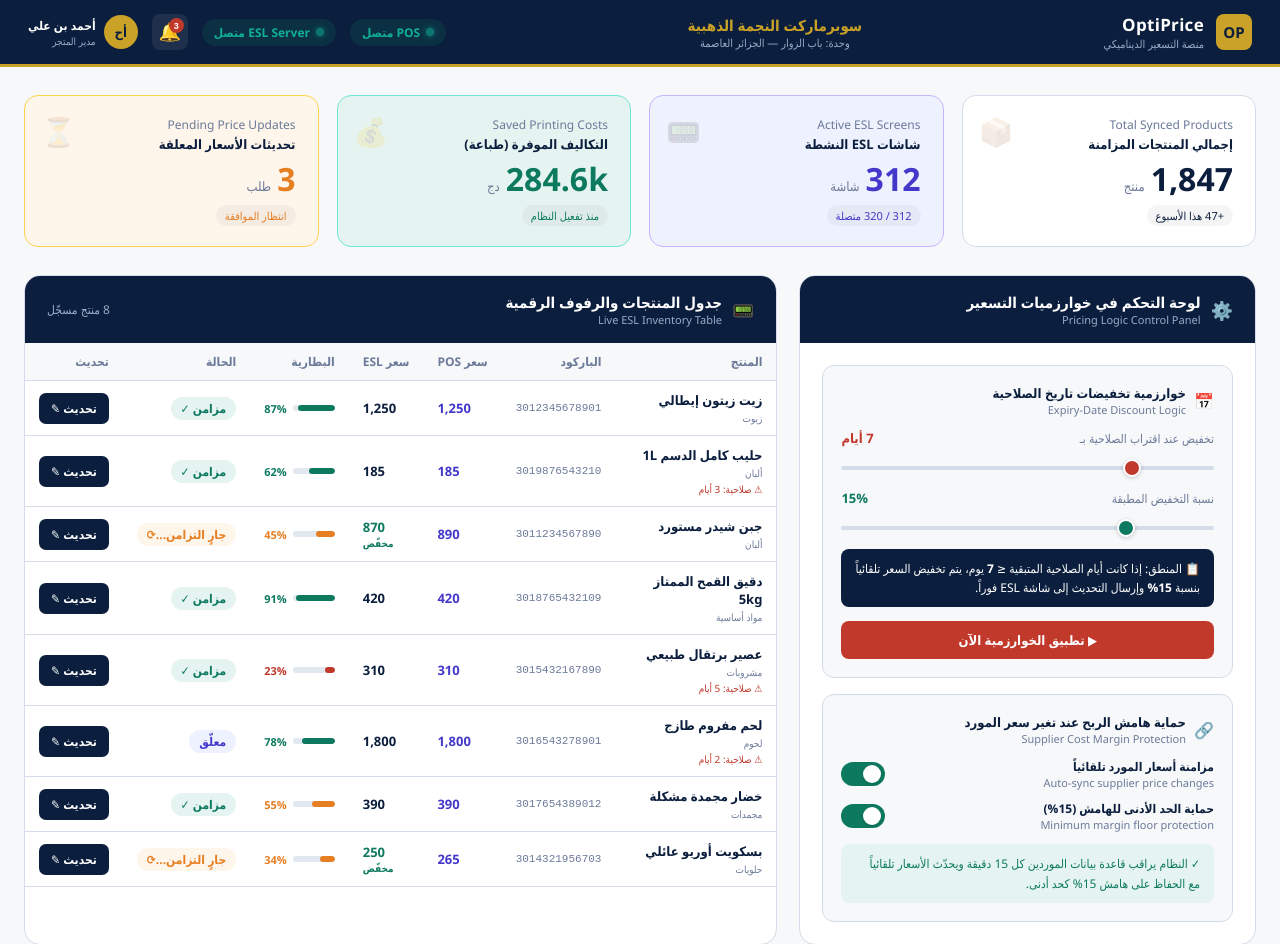
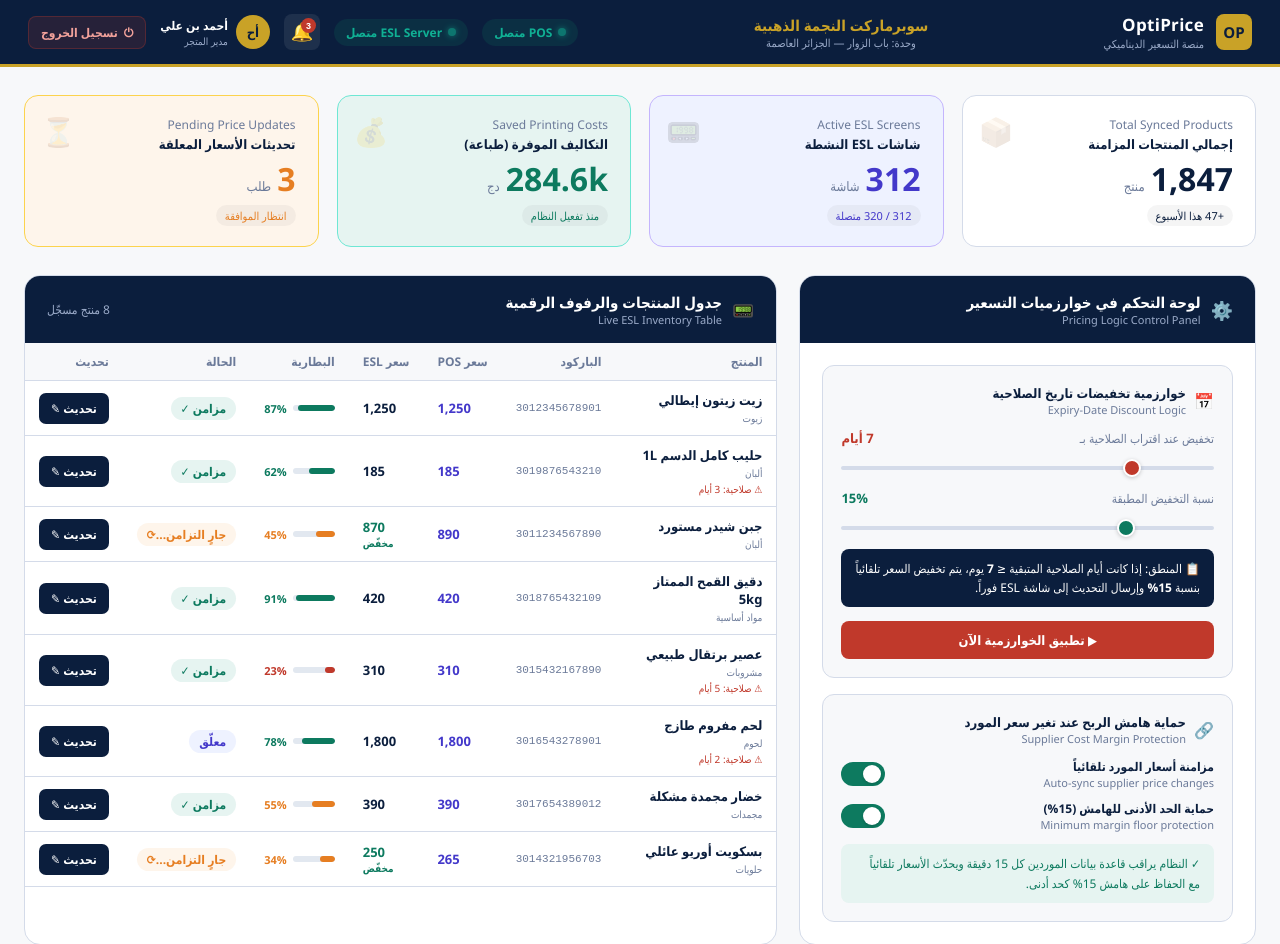
Before and after one commit to judokat/optiprice, a plain HTML site: page index.html in a window 1280 px wide. Shown: the top 944 px of the page. Drawn offline with Linux system fonts and the light colour scheme.

Commit message:
Update index.html

```diff
--- a/index.html
+++ b/index.html
@@ -47,6 +47,8 @@ header{background:var(--navy);border-bottom:3px solid var(--gold);padding:0 28px
 .avatar{width:34px;height:34px;background:var(--gold);border-radius:50%;display:flex;align-items:center;justify-content:center;font-weight:700;color:var(--navy);font-size:13px;flex-shrink:0}
 .user-name{color:#fff;font-size:12px;font-weight:600}
 .user-role{color:var(--slate-light);font-size:10px}
+.logout-btn{display:flex;align-items:center;gap:6px;background:rgba(192,57,43,.15);border:1px solid rgba(192,57,43,.3);color:#F2A29B;border-radius:8px;padding:7px 12px;font-size:12px;font-weight:600;cursor:pointer;font-family:inherit;transition:background .15s,color .15s}
+.logout-btn:hover{background:var(--red);color:#fff}
 
 /* MAIN */
 main{max-width:1380px;margin:0 auto;padding:28px 24px}
@@ -267,6 +269,9 @@ footer{text-align:center;padding:20px;color:var(--slate-light);font-size:11px;bo
           <div class="user-role">مدير المتجر</div>
         </div>
       </div>
+      <button class="logout-btn" onclick="logoutUser()" title="تسجيل الخروج">
+        ⏻ <span>تسجيل الخروج</span>
+      </button>
     </div>
   </div>
 </header>
@@ -648,6 +653,14 @@ function showToast(msg,type){
 /* FOOTER CLOCK */
 document.getElementById('last-sync').textContent=new Date().toLocaleTimeString('ar-DZ');
 
+/* LOGOUT */
+function logoutUser(){
+  if(!confirm('هل تريد تسجيل الخروج؟')) return;
+  localStorage.removeItem('optiprice_user');
+  sessionStorage.removeItem('optiprice_user');
+  window.location.href = 'login.html';
+}
+
 /* INIT */
 renderAll();
 </script>
```
